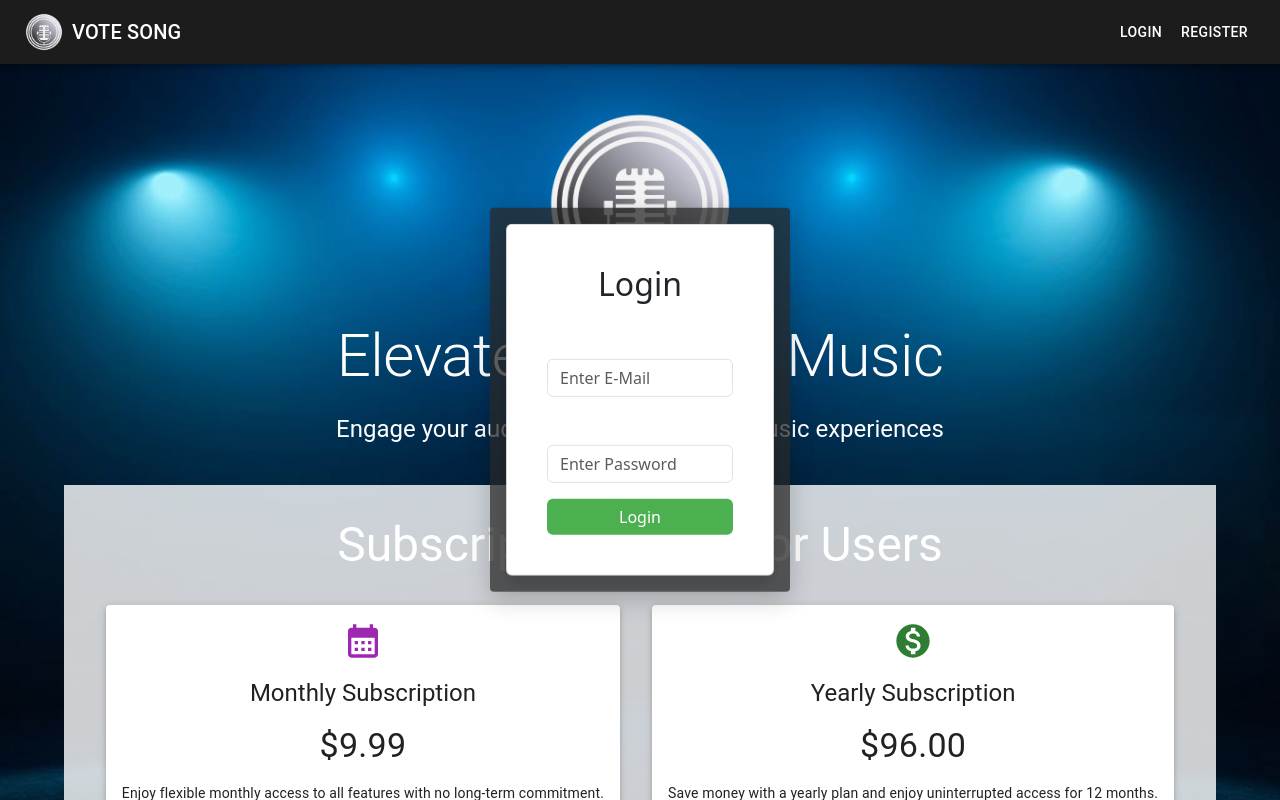
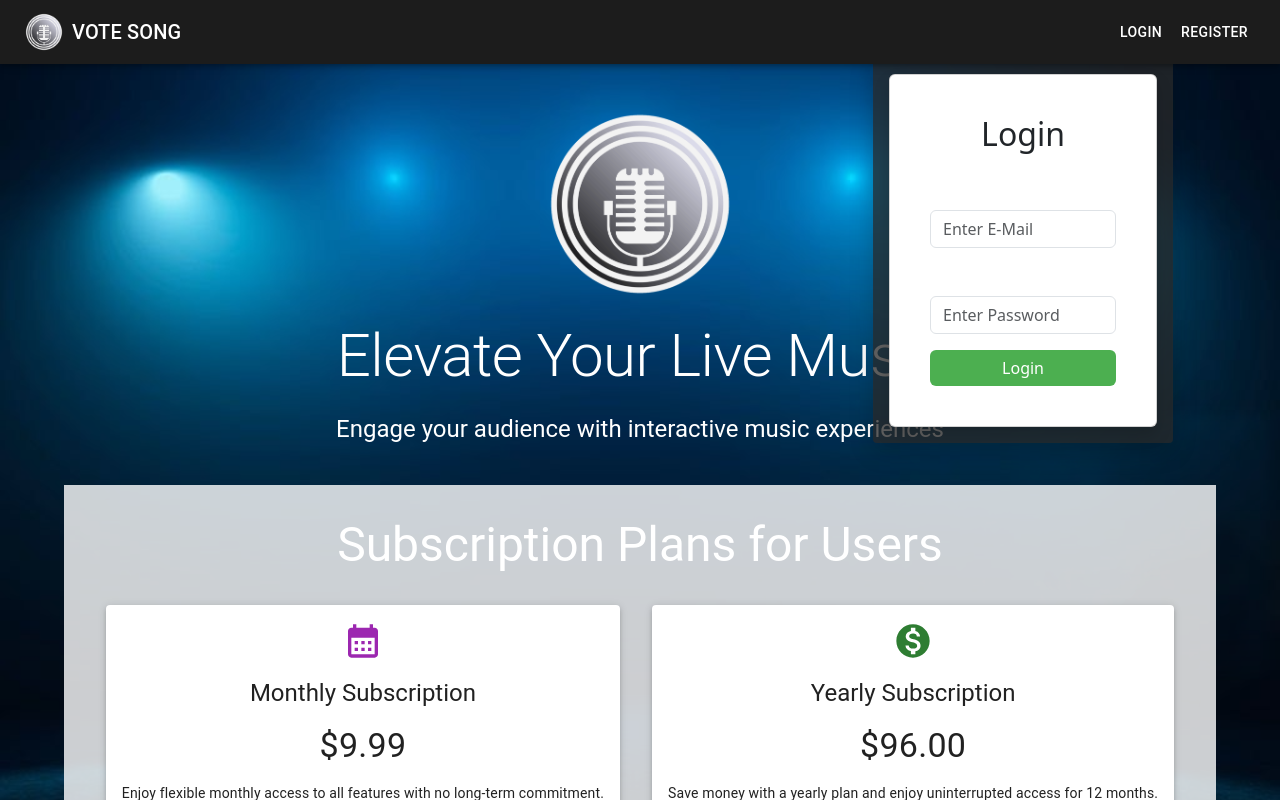
Before and after one commit to ebolarium/mvs4, a React (Create React App) app in the folder frontend/: page / in a window 1280 px wide. Both pictures are taken after a click on the button "LOGIN". Shown: the top 800 px of the page. Built offline with nearby package versions, Linux system fonts and the light colour scheme; no server answers.

Commit message:
Login Modal Konumu düzeltildi 2

```diff
--- a/frontend/src/pages/Homepage.js
+++ b/frontend/src/pages/Homepage.js
@@ -78,16 +78,14 @@ const Homepage = () => {
         <ClickAwayListener onClickAway={handleLoginClose}>
         <Paper
         sx={{
-        position: 'fixed',
-        top: '50%',
-        left: '50%',
-        transform: 'translate(-50%, -50%)',
+        position: 'absolute',
+        top: anchorRef.current?.getBoundingClientRect().bottom + 8 || 0,
+        left: anchorRef.current?.getBoundingClientRect().right - 300 || 0,
         backgroundColor: 'rgba(41, 41, 41, 0.75)',
         color: '#fff',
         width: 300,
         padding: 2,
         boxShadow: '0 8px 24px rgba(0, 0, 0, 0.2)',
-        zIndex: 1300,
         }}
         >
         <Login onLoginSuccess={handleLoginSuccess} />
```
